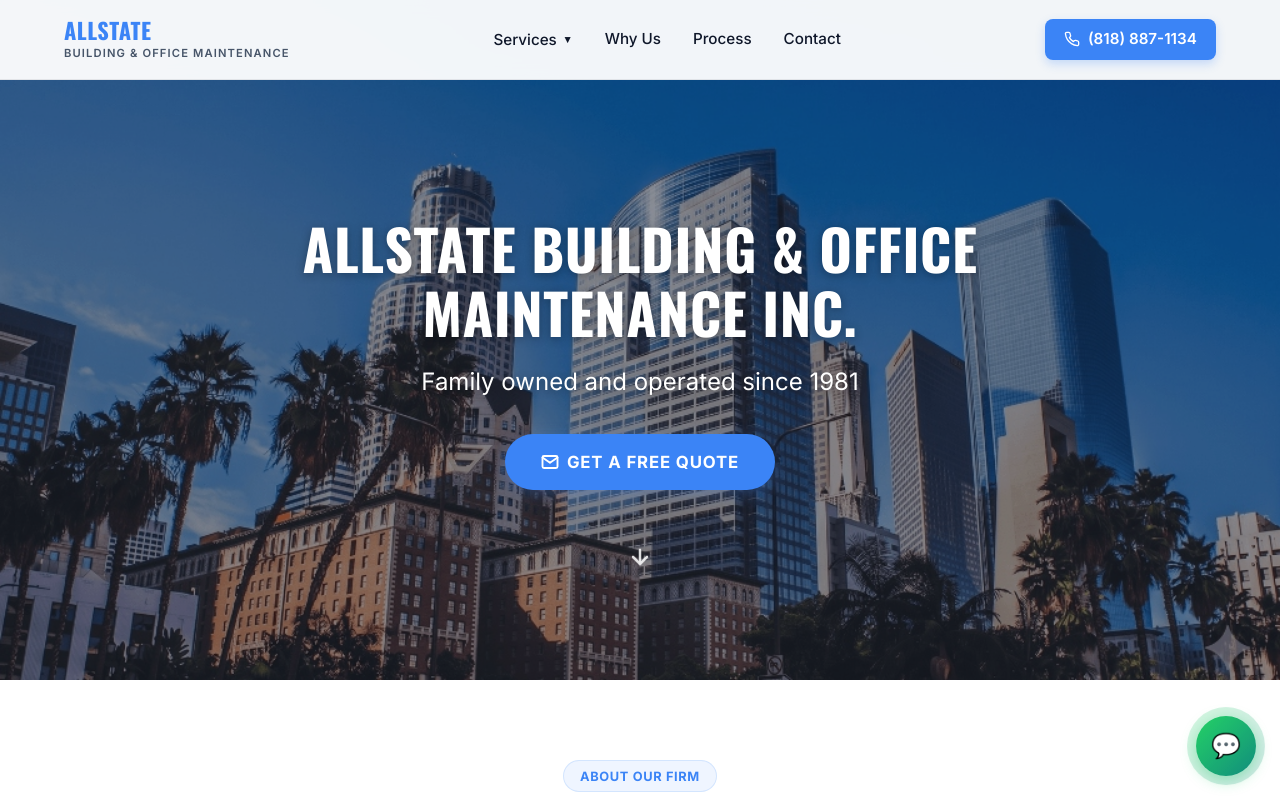
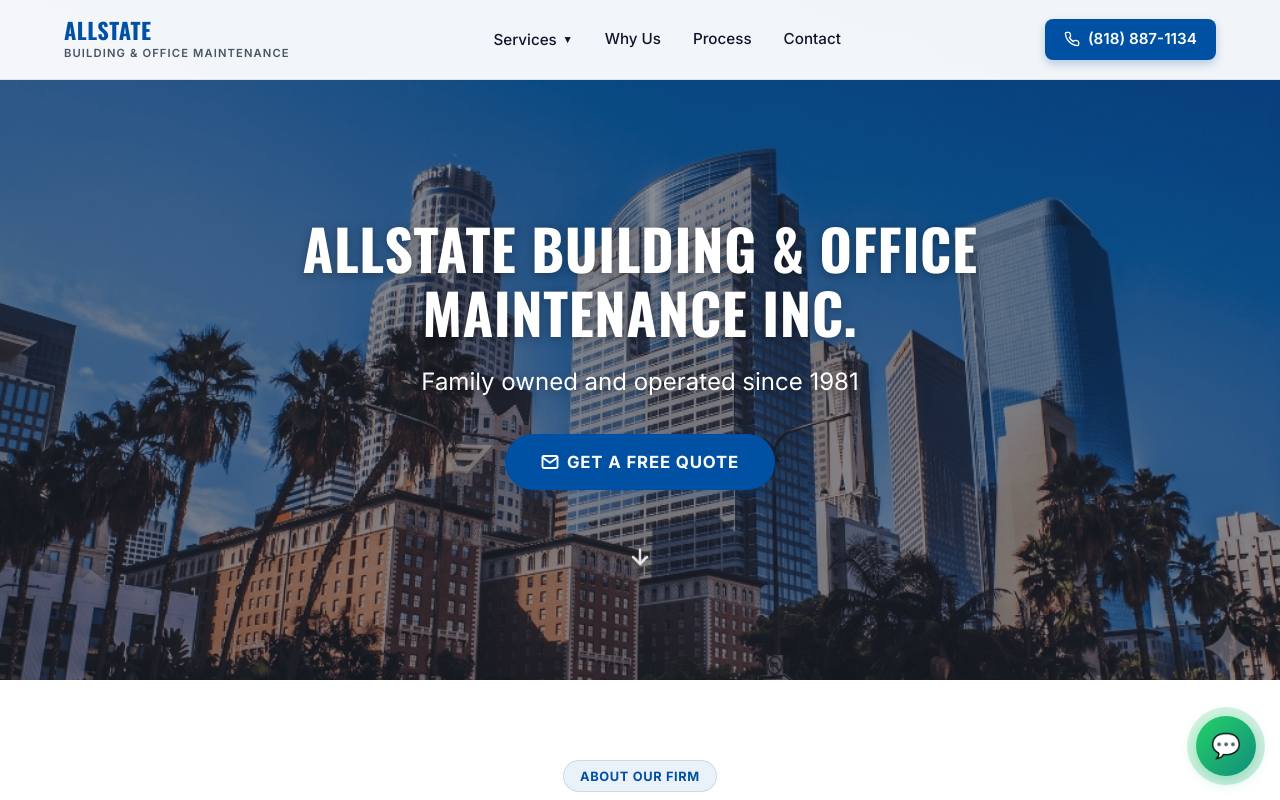
Before and after one commit to sk8benji/allstate, a Next.js app in the folder apps/next-app/: page / in a window 1280 px wide. Shown: the top 800 px of the page. Built offline with nearby package versions, Linux system fonts and the light colour scheme.

Commit message:
Update entire site color theme and buttons to deep corporate blue #0051A3

```diff
--- a/apps/next-app/src/app/api/send-email/route.ts
+++ b/apps/next-app/src/app/api/send-email/route.ts
@@ -38,7 +38,7 @@
         : `New Commercial Quote Request - ${name}`,
       html: `
         <div style="font-family: Arial, sans-serif; max-width: 600px; margin: 0 auto; padding: 20px; border: 1px solid #e2e8f0; border-radius: 8px; background-color: #ffffff;">
-          <h2 style="color: #3b84f6; margin-top: 0; border-bottom: 2px solid #3b84f6; padding-bottom: 10px;">
+          <h2 style="color: #0051A3; margin-top: 0; border-bottom: 2px solid #0051A3; padding-bottom: 10px;">
             ${isTopForm ? "New Quick Estimate Request" : "New Commercial Maintenance Lead"}
           </h2>
           <p style="font-size: 16px; color: #0f172a; margin-bottom: 20px;">
@@ -61,7 +61,7 @@
             ${zipCode ? `
             <tr>
               <td style="padding: 10px; font-weight: bold; border: 1px solid #e2e8f0;">ZIP Code:</td>
-              <td style="padding: 10px; border: 1px solid #e2e8f0; font-weight: bold; color: #3b84f6;">${zipCode}</td>
+              <td style="padding: 10px; border: 1px solid #e2e8f0; font-weight: bold; color: #0051A3;">${zipCode}</td>
             </tr>
             ` : ""}
             ${facilitySize ? `
@@ -73,7 +73,7 @@
             ${selectedService ? `
             <tr>
               <td style="padding: 10px; font-weight: bold; border: 1px solid #e2e8f0;">Required Service:</td>
-              <td style="padding: 10px; border: 1px solid #e2e8f0; font-weight: bold; color: #3b84f6;">${selectedService}</td>
+              <td style="padding: 10px; border: 1px solid #e2e8f0; font-weight: bold; color: #0051A3;">${selectedService}</td>
             </tr>
             ` : ""}
           </table>
--- a/apps/next-app/src/app/car-dealerships-janitorial-services/page.module.css
+++ b/apps/next-app/src/app/car-dealerships-janitorial-services/page.module.css
@@ -36,7 +36,7 @@
   font-family: var(--font-heading);
   font-size: 1.4rem;
   font-weight: 700;
-  color: #3b84f6;
+  color: #0051A3;
   letter-spacing: 0.02em;
 }
 
--- a/apps/next-app/src/app/globals.css
+++ b/apps/next-app/src/app/globals.css
@@ -1,6 +1,6 @@
 :root {
-  --color-primary-rgb: 59, 132, 246;    /* #3b84f6 (Blue Primary) */
-  --color-accent-rgb: 37, 99, 235;     /* #2563eb (Blue Accent) */
+  --color-primary-rgb: 0, 81, 163;    /* #0051A3 (Deep Blue Primary) */
+  --color-accent-rgb: 0, 64, 128;     /* #004080 (Deep Blue Accent) */
   --color-secondary-rgb: 248, 250, 252; /* #f8fafc (Light Slate) */
   --color-surface-rgb: 255, 255, 255;   /* #ffffff (White) */
   --color-text-heading-rgb: 15, 23, 42;  /* #0f172a (Dark Slate) */
--- a/apps/next-app/src/app/page.module.css
+++ b/apps/next-app/src/app/page.module.css
@@ -89,7 +89,7 @@
   font-family: var(--font-heading);
   font-size: 1.4rem;
   font-weight: 700;
-  color: #3b84f6;
+  color: #0051A3;
   letter-spacing: 0.02em;
 }
 
@@ -217,13 +217,13 @@
   align-items: center;
   gap: 0.5rem;
   padding: 0.95rem 2.25rem;
-  background-color: #3b84f6; /* Blue 500 */
+  background-color: #0051A3; /* Deep Blue */
   color: #ffffff;
   border-radius: 9999px;
   font-weight: 700;
   font-size: 1.05rem;
   letter-spacing: 0.05em;
-  box-shadow: 0 4px 15px rgba(59, 132, 246, 0.3);
+  box-shadow: 0 4px 15px rgba(0, 81, 163, 0.3);
   transition: all 0.25s ease;
   text-decoration: none;
   cursor: pointer;
@@ -231,9 +231,9 @@
 }
 
 .btnQuoteRed:hover {
-  background-color: #2563eb; /* Blue 600 */
+  background-color: #004080; /* Deep Blue Hover */
   transform: translateY(-2px);
-  box-shadow: 0 6px 20px rgba(59, 132, 246, 0.45);
+  box-shadow: 0 6px 20px rgba(0, 81, 163, 0.45);
 }
 
 .mailIcon {
@@ -254,7 +254,7 @@
 .scrollDownArrow:hover {
   opacity: 1;
   transform: scale(1.1);
-  color: #3b84f6;
+  color: #0051A3;
 }
 
 @keyframes bounce {
--- a/apps/next-app/src/app/services/Header.module.css
+++ b/apps/next-app/src/app/services/Header.module.css
@@ -41,7 +41,7 @@
   font-family: var(--font-heading);
   font-size: 1.4rem;
   font-weight: 700;
-  color: #3b84f6;
+  color: #0051A3;
   letter-spacing: 0.02em;
   line-height: 1.1;
 }
```
